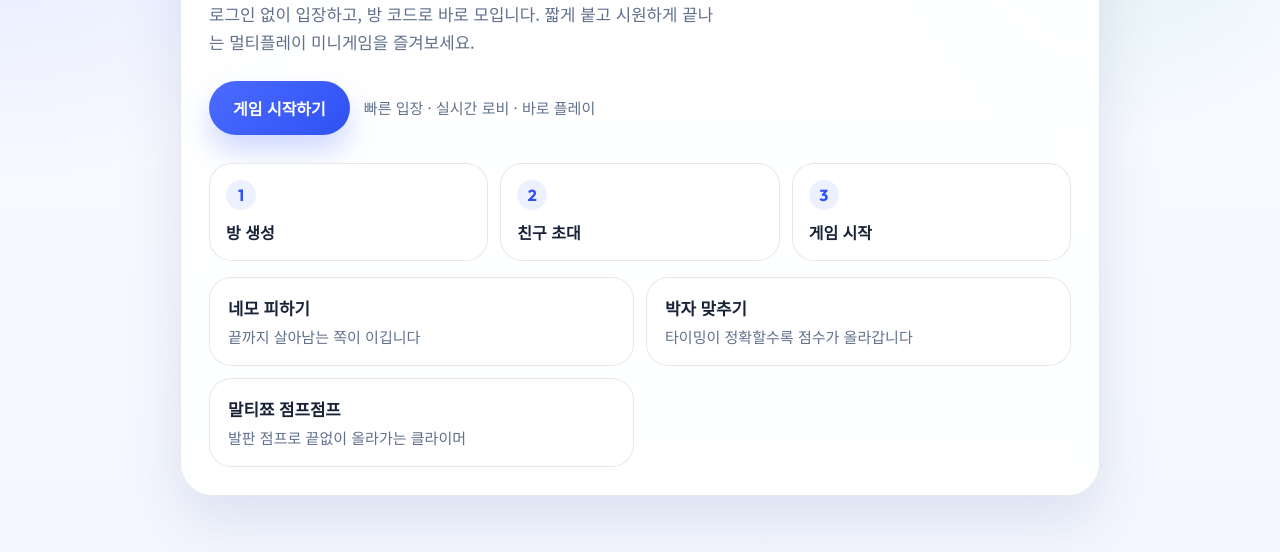
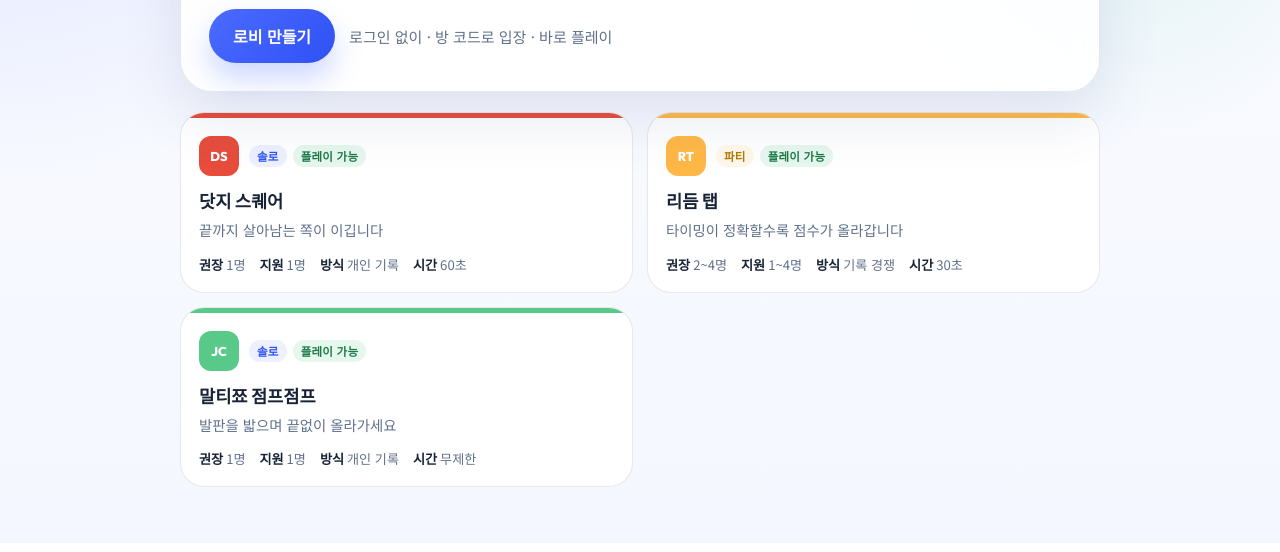
Before and after one commit to powerstrong/web-game-lab, a plain HTML site: page index.html in a window 1280 px wide. Shown: the part 273-825 px from the top of the page. Drawn offline with Linux system fonts and the light colour scheme.

Commit message:
refactor: rewrite hub as data-driven game card grid
- Remove long hero-copy and quick-steps; keep 1-line hero only
- Add .hub-grid + .hub-card CSS to lab.css
- Render cards from window.GAME_REGISTRY with type badge, status badge,
  recommended/supported players, play mode, and duration
- SOLO games link directly; DUEL_LIVE/PARTY_ASYNC link to lobby

Co-Authored-By: Claude Sonnet 4.6 <noreply@anthropic.com>

```diff
--- a/index.html
+++ b/index.html
@@ -3,7 +3,7 @@
   <head>
     <meta charset="UTF-8" />
     <meta name="viewport" content="width=device-width, initial-scale=1.0" />
-    <title>Web Game Lab</title>
+    <title>텐텐오락실</title>
     <link rel="preconnect" href="https://fonts.googleapis.com" />
     <link rel="preconnect" href="https://fonts.gstatic.com" crossorigin />
     <link
@@ -20,46 +20,65 @@
           친구만 모이면
           <span>바로 시작되는 한 판</span>
         </h1>
-        <p class="hero-copy">
-          로그인 없이 입장하고, 방 코드로 바로 모입니다.
-          짧게 붙고 시원하게 끝나는 멀티플레이 미니게임을 즐겨보세요.
-        </p>
-
         <div class="hero-actions">
-          <a class="cta-button" href="./lobby/index.html">게임 시작하기</a>
-          <p class="hero-note">빠른 입장 · 실시간 로비 · 바로 플레이</p>
-        </div>
-
-        <div class="quick-steps" aria-label="빠른 이용 방법">
-          <div class="step">
-            <strong>1</strong>
-            <span>방 생성</span>
-          </div>
-          <div class="step">
-            <strong>2</strong>
-            <span>친구 초대</span>
-          </div>
-          <div class="step">
-            <strong>3</strong>
-            <span>게임 시작</span>
-          </div>
-        </div>
-
-        <div class="game-strip" aria-label="게임 목록">
-          <a class="game-pill" href="./prototypes/dodge-square/index.html">
-            <strong>네모 피하기</strong>
-            <span>끝까지 살아남는 쪽이 이깁니다</span>
-          </a>
-          <a class="game-pill" href="./prototypes/rhythm-tap/index.html">
-            <strong>박자 맞추기</strong>
-            <span>타이밍이 정확할수록 점수가 올라갑니다</span>
-          </a>
-          <a class="game-pill" href="./prototypes/jump-climber/index.html">
-            <strong>말티쬬 점프점프</strong>
-            <span>발판 점프로 끝없이 올라가는 클라이머</span>
-          </a>
+          <a class="cta-button" href="./lobby/index.html">로비 만들기</a>
+          <p class="hero-note">로그인 없이 · 방 코드로 입장 · 바로 플레이</p>
         </div>
       </section>
+
+      <section class="games-section" aria-label="게임 목록">
+        <div class="hub-grid" id="hub-grid"></div>
+      </section>
     </main>
+
+    <script src="./games/registry.js"></script>
+    <script>
+      (function () {
+        const TYPE_LABELS = { SOLO: '솔로', DUEL_LIVE: '실시간 대전', PARTY_ASYNC: '파티' };
+        const TYPE_CLASSES = { SOLO: 'solo', DUEL_LIVE: 'duel', PARTY_ASYNC: 'party' };
+        const STATUS_LABELS = { PLAYABLE: '플레이 가능', ALPHA: '알파', COMING_SOON: '준비 중' };
+
+        function getHref(game) {
+          return game.type === 'SOLO' ? game.path : '/lobby/index.html';
+        }
+
+        function formatDuration(s) {
+          return s > 0 ? s + '초' : '무제한';
+        }
+
+        const grid = document.getElementById('hub-grid');
+        (window.GAME_REGISTRY || []).forEach(function (game) {
+          const a = document.createElement('a');
+          a.className = 'hub-card';
+          a.href = getHref(game);
+
+          const typeClass = TYPE_CLASSES[game.type] || 'solo';
+          const typeLabel = TYPE_LABELS[game.type] || game.type;
+          const statusLabel = STATUS_LABELS[game.status] || game.status;
+
+          a.innerHTML =
+            '<div class="hub-card-accent" style="background:' + game.accentColor + '"></div>' +
+            '<div class="hub-card-body">' +
+              '<div class="hub-card-top">' +
+                '<span class="hub-card-icon" style="background:' + game.accentColor + '">' + game.icon + '</span>' +
+                '<div class="hub-card-badges">' +
+                  '<span class="badge badge-' + typeClass + '">' + typeLabel + '</span>' +
+                  '<span class="badge badge-status">' + statusLabel + '</span>' +
+                '</div>' +
+              '</div>' +
+              '<h3 class="hub-card-title">' + game.title + '</h3>' +
+              '<p class="hub-card-desc">' + game.description + '</p>' +
+              '<ul class="hub-card-meta">' +
+                '<li><span class="meta-label">권장</span>' + game.recommendedPlayers + '</li>' +
+                '<li><span class="meta-label">지원</span>' + game.supportedPlayers + '</li>' +
+                '<li><span class="meta-label">방식</span>' + game.playMode + '</li>' +
+                '<li><span class="meta-label">시간</span>' + formatDuration(game.durationSeconds) + '</li>' +
+              '</ul>' +
+            '</div>';
+
+          grid.appendChild(a);
+        });
+      })();
+    </script>
   </body>
 </html>
--- a/styles/lab.css
+++ b/styles/lab.css
@@ -175,6 +175,116 @@ h1 span {
   font-size: 0.94rem;
 }
 
+/* ── hub game grid ─────────────────────────────────────────────────────── */
+
+.games-section {
+  margin-top: 20px;
+}
+
+.hub-grid {
+  display: grid;
+  grid-template-columns: repeat(2, minmax(0, 1fr));
+  gap: 14px;
+}
+
+.hub-card {
+  display: block;
+  border: 1px solid var(--border);
+  border-radius: 24px;
+  background: var(--surface-strong);
+  text-decoration: none;
+  color: inherit;
+  overflow: hidden;
+  transition: transform 180ms ease, box-shadow 180ms ease;
+}
+
+.hub-card:hover,
+.hub-card:focus-visible {
+  transform: translateY(-3px);
+  box-shadow: 0 20px 40px rgba(70, 88, 146, 0.14);
+}
+
+.hub-card-accent {
+  height: 5px;
+}
+
+.hub-card-body {
+  padding: 18px;
+}
+
+.hub-card-top {
+  display: flex;
+  align-items: center;
+  gap: 10px;
+  margin-bottom: 12px;
+}
+
+.hub-card-icon {
+  display: inline-grid;
+  place-items: center;
+  width: 40px;
+  height: 40px;
+  border-radius: 12px;
+  color: #fff;
+  font-family: "Outfit", sans-serif;
+  font-weight: 800;
+  font-size: 0.8rem;
+  flex-shrink: 0;
+}
+
+.hub-card-badges {
+  display: flex;
+  gap: 6px;
+  flex-wrap: wrap;
+}
+
+.badge {
+  display: inline-block;
+  padding: 3px 8px;
+  border-radius: 999px;
+  font-size: 0.72rem;
+  font-weight: 700;
+  letter-spacing: 0.02em;
+}
+
+.badge-solo    { background: rgba(75, 107, 255, 0.1);  color: #2f51f5; }
+.badge-duel    { background: rgba(231, 76, 60, 0.1);   color: #c0392b; }
+.badge-party   { background: rgba(255, 184, 69, 0.12); color: #b07800; }
+.badge-status  { background: rgba(89, 201, 138, 0.15); color: #1d7a46; }
+
+.hub-card-title {
+  margin: 0 0 6px;
+  font-family: "Outfit", "Noto Sans KR", sans-serif;
+  font-size: 1.1rem;
+  font-weight: 700;
+}
+
+.hub-card-desc {
+  margin: 0 0 14px;
+  color: var(--muted);
+  font-size: 0.9rem;
+  line-height: 1.5;
+}
+
+.hub-card-meta {
+  display: flex;
+  flex-wrap: wrap;
+  gap: 6px 14px;
+  margin: 0;
+  padding: 0;
+  list-style: none;
+  font-size: 0.82rem;
+  color: var(--muted);
+}
+
+.hub-card-meta .meta-label {
+  font-weight: 700;
+  color: var(--ink);
+  margin-right: 3px;
+}
+
+/* ── responsive ─────────────────────────────────────────────────────────── */
+
 @media (max-width: 680px) {
   .shell {
     width: min(100% - 18px, 920px);
@@ -187,7 +297,8 @@ h1 span {
   }
 
   .quick-steps,
-  .game-strip {
+  .game-strip,
+  .hub-grid {
     grid-template-columns: 1fr;
   }
 
```
